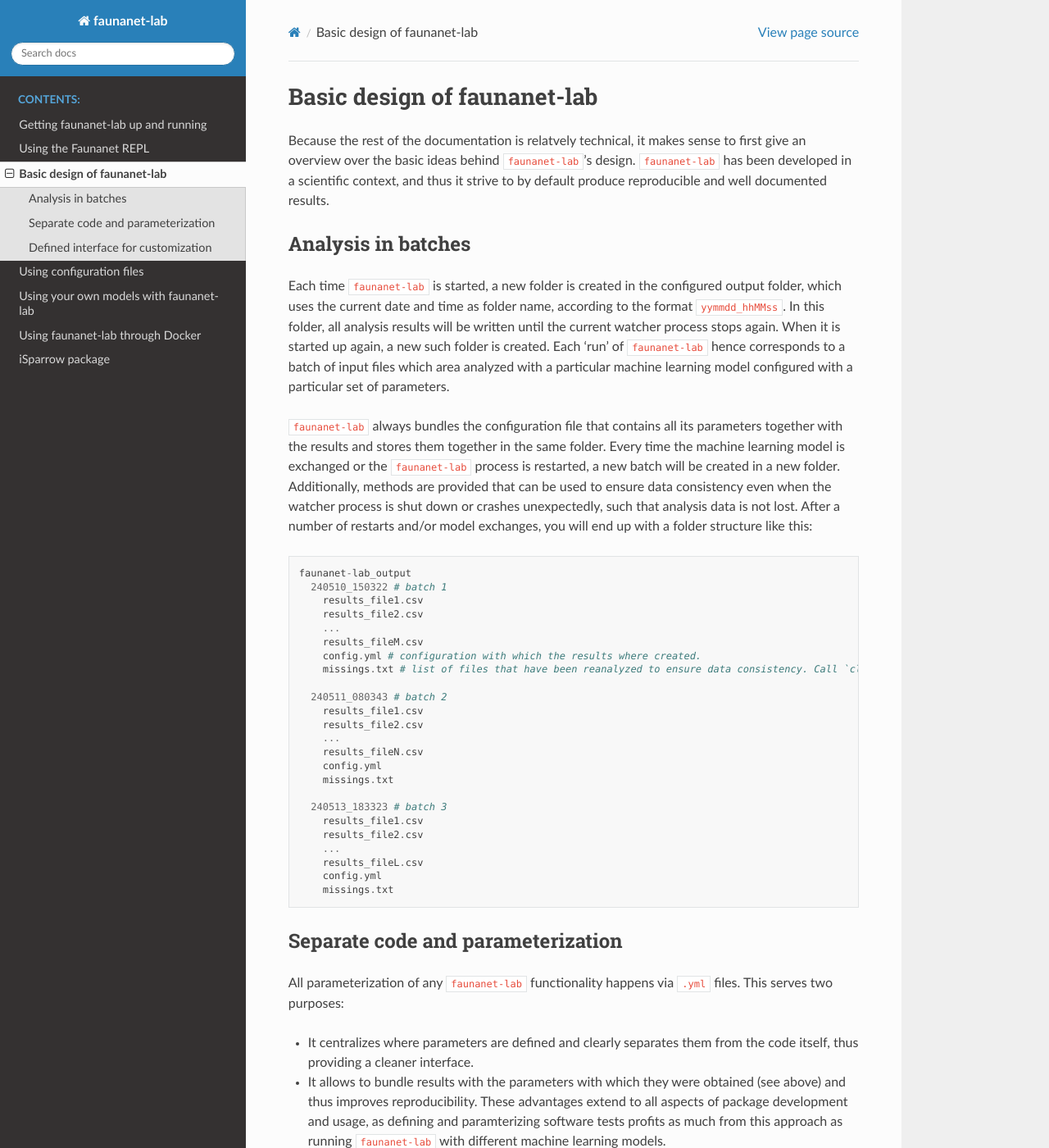
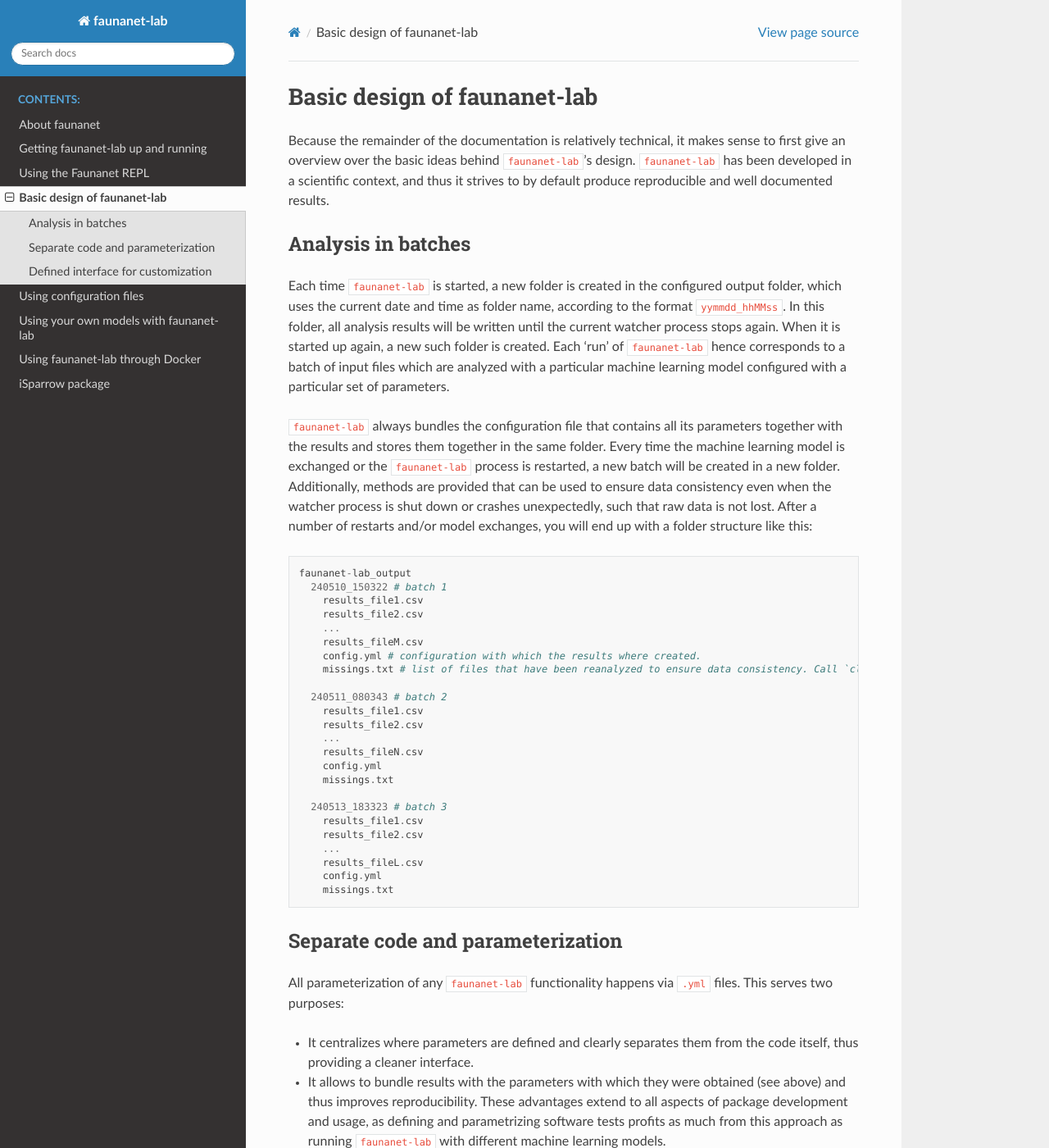
Before and after one commit to ssciwr/faunanet, a Sphinx documentation site: the page built from doc/source/basic_design.md, in a window 1280 px wide and 1400 px high. Shown: the whole window at 82% size. Built offline with Sphinx 7.4.7 and the Read the Docs theme 2.0.0, drawn with Linux system fonts in a browser that asks for light colours; pages that are not in the unit, such as notebooks, are missing from menus; some of the changed text lies outside the part shown.

Commit message:
fix typos, add basic intro, make REPL code blocks not use bash syntax

````diff
--- a/doc/source/basic_design.md
+++ b/doc/source/basic_design.md
@@ -1,13 +1,13 @@
 # Basic design of faunanet-lab
-Because the rest of the documentation is relatvely technical, it makes sense to first give an overview over the basic ideas behind `faunanet-lab`'s design.
-`faunanet-lab` has been developed in a scientific context, and thus it strive to by default produce reproducible and well documented results.
+Because the remainder of the documentation is relatively technical, it makes sense to first give an overview over the basic ideas behind `faunanet-lab`'s design.
+`faunanet-lab` has been developed in a scientific context, and thus it strives to by default produce reproducible and well documented results.
 
 ## Analysis in batches
-Each time `faunanet-lab` is started, a new folder is created in the configured output folder, which uses the current date and time as folder name, according to the format `yymmdd_hhMMss`. In this folder, all analysis results will be written until the current watcher process stops again. When it is started up again, a new such folder is created. Each 'run' of `faunanet-lab` hence corresponds to a batch of input files which area analyzed with a particular machine learning model configured with a particular set of parameters.
+Each time `faunanet-lab` is started, a new folder is created in the configured output folder, which uses the current date and time as folder name, according to the format `yymmdd_hhMMss`. In this folder, all analysis results will be written until the current watcher process stops again. When it is started up again, a new such folder is created. Each 'run' of `faunanet-lab` hence corresponds to a batch of input files which are analyzed with a particular machine learning model configured with a particular set of parameters.
 
 `faunanet-lab` always bundles the configuration file that contains all its parameters together with the results and stores them together in the same folder.
 Every time the machine learning model is exchanged or the `faunanet-lab` process is restarted, a new batch will be created in a new folder.
-Additionally, methods are provided that can be used to ensure data consistency even when the watcher process is shut down or crashes unexpectedly, such that analysis data is not lost.
+Additionally, methods are provided that can be used to ensure data consistency even when the watcher process is shut down or crashes unexpectedly, such that raw data is not lost.
 After a number of restarts and/or model exchanges, you will end up with a folder structure like this:
 ```
 faunanet-lab_output
@@ -39,12 +39,12 @@
 ## Separate code and parameterization
 All parameterization of any `faunanet-lab` functionality happens via `.yml` files. This serves two purposes:
 - It centralizes where parameters are defined and clearly separates them from the code itself, thus providing a cleaner interface.
-- It allows to bundle results with the parameters with which they were obtained (see above) and thus improves reproducibility. These advantages extend to all aspects of package development and usage, as defining and paramterizing software tests profits as much from this approach as running `faunanet-lab` with different machine learning models.
+- It allows to bundle results with the parameters with which they were obtained (see above) and thus improves reproducibility. These advantages extend to all aspects of package development and usage, as defining and parametrizing software tests profits as much from this approach as running `faunanet-lab` with different machine learning models.
 
 `faunanet-lab` uses configuration files both for its own setup and for running maching learning models to analyze audio data.
 
 ## Defined interface for customization
-`faunanet-lab` allows the user to run their own machine learning models for audio classification by providing interfaces for how to call the model (the `ModelBase` class) and for how preprocessing the data (the `PreprocessorBase` class). Leveraging [birdnetlib](https://github.com/joeweiss/birdnetlib) these interface allow for easy extendability. Finally, `faunanetlib` provides a defined structure for the configuration files (see {doc}`using_configuration_files`) with which custom models can be controlled.
+`faunanet-lab` allows the user to run their own machine learning models for audio classification by providing interfaces for how to call the model (the `ModelBase` class) and for how to preprocess the data (the `PreprocessorBase` class). Leveraging [birdnetlib](https://github.com/joeweiss/birdnetlib), these interface allow for easy extendability. Finally, `faunanetlib` provides a defined structure for the configuration files (see {doc}`using_configuration_files`) with which custom models can be controlled.
 
 ```{important}
 Currently it is not enforced in the code that the config file layout adheres to the defined interface or that the Model and Preprocessor implementations provided with a model actually derive from `ModelBase` or `PreprocessorBase`. Failure to adhere to the defined interfaces is currently undefined and will generally lead to fatal errors that lead to a crash.
--- a/doc/source/index.rst
+++ b/doc/source/index.rst
@@ -9,6 +9,7 @@
    :maxdepth: 2
    :caption: Contents:
 
+   readme_doc
    getting_started
    repl_usage
    basic_design
--- a/requirements-dev.txt
+++ b/requirements-dev.txt
@@ -4,3 +4,4 @@
 pre-commit
 pytest-mock
 pandas
+sphinx-rtd-theme
````
Also changed, not shown: README.md (+1 -1 lines), doc/source/getting_started.md (+8 -8 lines), doc/source/readme_doc.md (added, +22 -0 lines), doc/source/repl_usage.md (+3 -3 lines), doc/source/using_configuration_files.md (+2 -2 lines).
